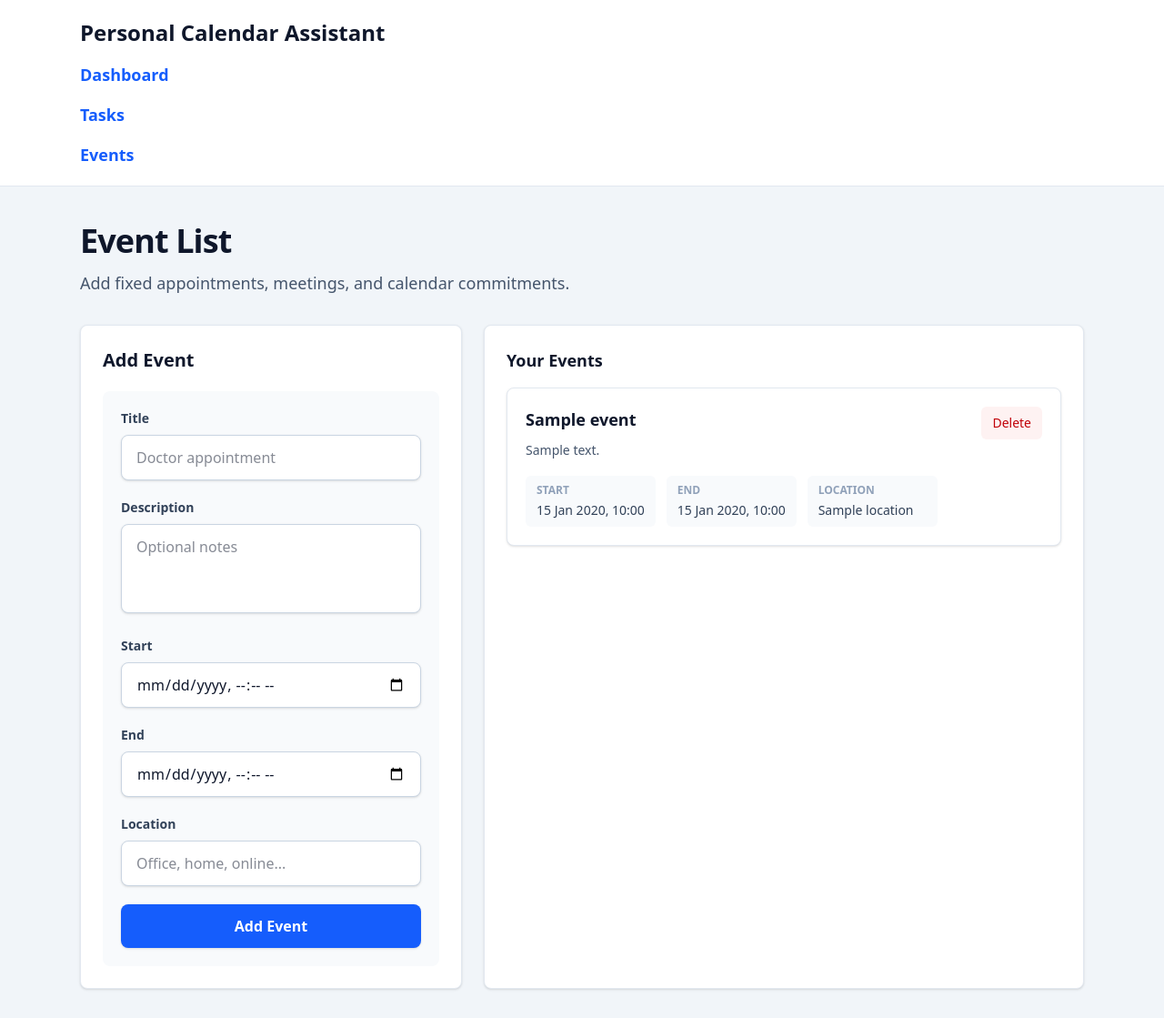
After one commit to stefan-dumitru/personal-calendar-assistant, a FastAPI app: template app/templates/events.html in a window 1280 px wide. The commit adds this page. Shown: the whole page at 91% size. Run offline with FastAPI, Linux system fonts and the light colour scheme; the template is opened without the code that fills it: most values are stand-ins (such as "Sample title", 1, 10 or a date in 2020); style sheets or scripts are compiled from the project's sources.

Commit message:
Add events feature with model, CRUD, routes, and UI

```diff
--- a/app/main.py
+++ b/app/main.py
@@ -3,7 +3,7 @@ from fastapi.staticfiles import StaticFiles
 
 from app import models
 from app.database import Base, engine
-from app.routes import views, tasks
+from app.routes import views, tasks, events
 
 Base.metadata.create_all(bind=engine)
 
@@ -13,3 +13,4 @@ app.mount("/static", StaticFiles(directory="app/static"), name="static")
 
 app.include_router(views.router)
 app.include_router(tasks.router)
+app.include_router(events.router)
--- a/app/templates/base.html
+++ b/app/templates/base.html
@@ -18,6 +18,10 @@
                 <a href="/tasks" class="block text-lg font-semibold text-blue-600 hover:text-blue-800">
                     Tasks
                 </a>
+
+                <a href="/events" class="block text-lg font-semibold text-blue-600 hover:text-blue-800">
+                    Events
+                </a>
             </nav>
         </div>
     </header>
--- /dev/null
+++ b/app/templates/events.html
@@ -0,0 +1,153 @@
+{% extends "base.html" %}
+
+{% block content %}
+<section>
+    <div class="mb-8">
+        <h2 class="mt-2 text-4xl font-bold tracking-tight">Event List</h2>
+        <p class="mt-3 text-lg text-slate-600">
+            Add fixed appointments, meetings, and calendar commitments.
+        </p>
+    </div>
+
+    <div class="grid gap-6 lg:grid-cols-[420px_1fr]">
+        <section class="rounded-lg border border-slate-200 bg-white p-6 shadow-sm">
+            <h3 class="mb-5 text-xl font-semibold text-slate-900">Add Event</h3>
+
+            <form method="post" action="/events" class="space-y-5 rounded-lg bg-slate-50 p-5">
+                <div>
+                    <label for="title" class="mb-2 block text-sm font-semibold text-slate-700">
+                        Title
+                    </label>
+                    <input
+                        id="title"
+                        name="title"
+                        type="text"
+                        required
+                        placeholder="Doctor appointment"
+                        class="w-full rounded-lg border border-slate-300 bg-white px-4 py-3 text-base text-slate-900 shadow-sm outline-none transition focus:border-blue-500 focus:ring-4 focus:ring-blue-100"
+                    >
+                </div>
+
+                <div>
+                    <label for="description" class="mb-2 block text-sm font-semibold text-slate-700">
+                        Description
+                    </label>
+                    <textarea
+                        id="description"
+                        name="description"
+                        rows="3"
+                        placeholder="Optional notes"
+                        class="w-full resize-none rounded-lg border border-slate-300 bg-white px-4 py-3 text-base text-slate-900 shadow-sm outline-none transition focus:border-blue-500 focus:ring-4 focus:ring-blue-100"
+                    ></textarea>
+                </div>
+
+                <div>
+                    <label for="start_datetime" class="mb-2 block text-sm font-semibold text-slate-700">
+                        Start
+                    </label>
+                    <input
+                        id="start_datetime"
+                        name="start_datetime"
+                        type="datetime-local"
+                        required
+                        class="w-full rounded-lg border border-slate-300 bg-white px-4 py-3 text-base text-slate-900 shadow-sm outline-none transition focus:border-blue-500 focus:ring-4 focus:ring-blue-100"
+                    >
+                </div>
+
+                <div>
+                    <label for="end_datetime" class="mb-2 block text-sm font-semibold text-slate-700">
+                        End
+                    </label>
+                    <input
+                        id="end_datetime"
+                        name="end_datetime"
+                        type="datetime-local"
+                        required
+                        class="w-full rounded-lg border border-slate-300 bg-white px-4 py-3 text-base text-slate-900 shadow-sm outline-none transition focus:border-blue-500 focus:ring-4 focus:ring-blue-100"
+                    >
+                </div>
+
+                <div>
+                    <label for="location" class="mb-2 block text-sm font-semibold text-slate-700">
+                        Location
+                    </label>
+                    <input
+                        id="location"
+                        name="location"
+                        type="text"
+                        placeholder="Office, home, online..."
+                        class="w-full rounded-lg border border-slate-300 bg-white px-4 py-3 text-base text-slate-900 shadow-sm outline-none transition focus:border-blue-500 focus:ring-4 focus:ring-blue-100"
+                    >
+                </div>
+
+                <button
+                    type="submit"
+                    class="w-full rounded-lg bg-blue-600 px-5 py-3 text-base font-semibold text-white shadow-sm transition hover:bg-blue-700 focus:outline-none focus:ring-4 focus:ring-blue-200"
+                >
+                    Add Event
+                </button>
+            </form>
+        </section>
+
+        <section class="rounded-lg border border-slate-200 bg-white p-6 shadow-sm">
+            <h3 class="mb-4 text-lg font-semibold">Your Events</h3>
+
+            {% if events %}
+                <div class="space-y-4">
+                    {% for event in events %}
+                        <article class="rounded-lg border border-slate-200 bg-white p-5 shadow-sm">
+                            <div class="flex items-start justify-between gap-4">
+                                <div>
+                                    <h4 class="text-lg font-semibold text-slate-900">
+                                        {{ event.title }}
+                                    </h4>
+
+                                    {% if event.description %}
+                                        <p class="mt-2 text-sm leading-6 text-slate-600">
+                                            {{ event.description }}
+                                        </p>
+                                    {% endif %}
+
+                                    <div class="mt-4 grid gap-3 sm:grid-cols-3">
+                                        <div class="rounded-md bg-slate-50 px-3 py-2">
+                                            <p class="text-xs font-semibold uppercase text-slate-400">Start</p>
+                                            <p class="mt-1 text-sm font-medium text-slate-700">
+                                                {{ event.start_datetime.strftime("%d %b %Y, %H:%M") }}
+                                            </p>
+                                        </div>
+
+                                        <div class="rounded-md bg-slate-50 px-3 py-2">
+                                            <p class="text-xs font-semibold uppercase text-slate-400">End</p>
+                                            <p class="mt-1 text-sm font-medium text-slate-700">
+                                                {{ event.end_datetime.strftime("%d %b %Y, %H:%M") }}
+                                            </p>
+                                        </div>
+
+                                        <div class="rounded-md bg-slate-50 px-3 py-2">
+                                            <p class="text-xs font-semibold uppercase text-slate-400">Location</p>
+                                            <p class="mt-1 text-sm font-medium text-slate-700">
+                                                {{ event.location or "No location" }}
+                                            </p>
+                                        </div>
+                                    </div>
+                                </div>
+
+                                <form method="post" action="/events/{{ event.id }}/delete">
+                                    <button
+                                        type="submit"
+                                        class="rounded-md bg-red-50 px-3 py-2 text-sm font-medium text-red-700 hover:bg-red-100"
+                                    >
+                                        Delete
+                                    </button>
+                                </form>
+                            </div>
+                        </article>
+                    {% endfor %}
+                </div>
+            {% else %}
+                <p class="text-sm text-slate-500">No events yet.</p>
+            {% endif %}
+        </section>
+    </div>
+</section>
+{% endblock %}
```
Also changed, not shown: app/crud.py (+39 -0 lines), app/models.py (+11 -0 lines), app/routes/events.py (added, +62 -0 lines).
